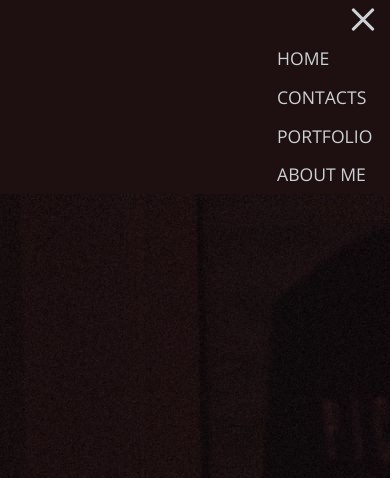
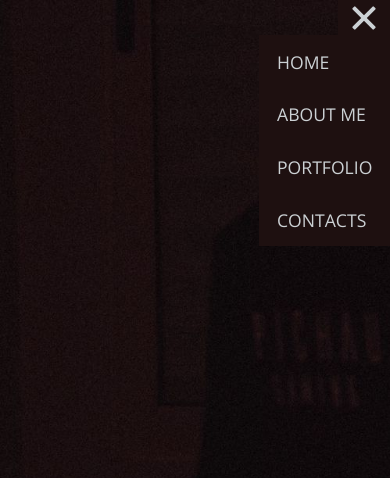
Before and after one commit to tolache/portfolio, a plain HTML site: page src/index.html in a window 390 px wide. Both pictures are taken after a click on the label 363 px from the left and 19 px from the top of the page. Shown: the top 478 px of the page. Drawn offline with nearby package versions, Linux system fonts and the light colour scheme.

Commit message:
Re-implement hamburger menu with JavaScript

```diff
--- a/src/css/style.css
+++ b/src/css/style.css
@@ -10,7 +10,8 @@
 }
 
 header {
-    background: url("../images/bg.jpg");
+    background: url("../images/bg.jpg") no-repeat;
+    background-size: cover;
     color: #ccd1d4;
     height: 100vh;
 }
@@ -20,26 +21,28 @@ nav {
     width: 100%;
     background: #1e1010;
     z-index: 2;
+    height: 2.2em;
+    transition: background-color 0.3s;
 }
 
-nav > ul {
+.navbar__menu--horizontal {
     display: flex;
     flex-flow: row nowrap;
     justify-content: flex-end;
     list-style: none inside;
-    --item-height: 2.2em;
+    height: 100%;
 }
 
-.navbar__item {
+.menu__item {
     font-size: 1.1em;
-    height: var(--item-height);
+    background: #1e1010;
 }
 
-.navbar__item:hover {
+.menu__item:hover {
     background: #eda785;
 }
 
-.navbar__item a {
+.menu__item a {
     display:flex;
     color: #ccd1d4;
     text-decoration: none;
@@ -49,8 +52,16 @@ nav > ul {
     align-items: center;
 }
 
-.navbar__item > a:hover {
+.menu__item > a:hover {
     color: #1e1010;
+}
+
+.hamburger {
+    position: absolute;
+    visibility: hidden;
+    top: 0;
+    right: 0;
+    height: 100%;
 }
 
 #hamburger-checkbox {
@@ -58,7 +69,7 @@ nav > ul {
 }
 
 .hamburger-icon {
-    display: none;
+    display: flex;
     flex-flow: column nowrap;
     height: 100%;
     justify-content: center;
@@ -68,50 +79,62 @@ nav > ul {
 }
 
 .hamburger-icon__part {
-    height: 3px;
+    height: 4px;
     width: 30px;
     background: #ccd1d4;
-    margin: 3px;
+    margin: 2px;
     border-radius: 1px;
     transition: transform 0.3s ease;
 }
 
-.navbar__item:hover .hamburger-icon__part {
+.menu__item:hover .hamburger-icon__part {
     background: #1e1010;
 }
 
-#hamburger-checkbox:checked ~ .navbar__item .hamburger-icon__part--top {
-    transform: translateY(300%) rotateZ(45deg);
+#hamburger-checkbox:checked ~ .hamburger-icon .hamburger-icon__part--top {
+    transform: translateY(200%) rotateZ(45deg);
 }
 
-#hamburger-checkbox:checked ~ .navbar__item .hamburger-icon__part--mid {
+#hamburger-checkbox:checked ~ .hamburger-icon .hamburger-icon__part--mid {
     transform-origin: left;
     transform: scale(0, 1);
 }
 
-#hamburger-checkbox:checked ~ .navbar__item .hamburger-icon__part--bot {
-    transform: translateY(-300%) rotateZ(-45deg);
+#hamburger-checkbox:checked ~ .hamburger-icon .hamburger-icon__part--bot {
+    transform: translateY(-200%) rotateZ(-45deg);
+}
+
+.navbar__menu--vertical {
+    position: absolute;
+    display: flex;
+    flex-flow: column nowrap;
+    top: 2.2em;
+    right: 0;
+    float: right;
+    list-style: none inside;
+}
+
+.navbar__menu--vertical > .menu__item {
+    height: 3em;
+    transition: height 0.3s ease;
+}
+
+#hamburger-checkbox:not(:checked) ~ .navbar__menu--vertical > .menu__item {
+    height: 0;
+    overflow: hidden;
 }
 
 @media only screen and (max-width: 900px) {
-    .hamburger-icon {
-        display: flex;
+    nav {
+        background: #1e101000;
     }
 
-    nav > ul {
-        flex-flow: column-reverse nowrap;
-        float: right;
+    .navbar__menu--horizontal {
+        visibility: hidden;
     }
 
-    .navbar__item:not(:last-child) {
-        height: 0;
-        overflow-y: hidden;
-        transition: height 0.3s ease;
-    }
-
-    #hamburger-checkbox:checked ~ .navbar__item:not(:last-child) {
-        height: var(--item-height);
-        overflow-y: visible;
+    .hamburger {
+        visibility: unset;
     }
 }
 
--- a/src/index.html
+++ b/src/index.html
@@ -12,20 +12,21 @@
 
 <header>
     <nav>
-        <ul>
+        <ul class="navbar__menu--horizontal">
+            <li class="menu__item"><a href="#about">About me</a></li>
+            <li class="menu__item"><a href="#portfolio">Portfolio</a></li>
+            <li class="menu__item"><a href="#contacts">Contacts</a></li>
+            <li class="menu__item"><a href="#">Home</a></li>
+        </ul>
+        <div class="hamburger">
             <input type="checkbox" id="hamburger-checkbox">
-            <li class="navbar__item"><a href="#about">About me</a></li>
-            <li class="navbar__item"><a href="#portfolio">Portfolio</a></li>
-            <li class="navbar__item"><a href="#contacts">Contacts</a></li>
-            <li class="navbar__item"><a href="#">Home</a></li>
-            <li class="navbar__item">
-                <label class="hamburger-icon" for="hamburger-checkbox">
-                    <div class="hamburger-icon__part hamburger-icon__part--top"></div>
-                    <div class="hamburger-icon__part hamburger-icon__part--mid"></div>
-                    <div class="hamburger-icon__part hamburger-icon__part--bot"></div>
-                </label>
-            </li>
-        </ul>
+            <label class="hamburger-icon menu__item" for="hamburger-checkbox">
+                <span class="hamburger-icon__part hamburger-icon__part--top"></span>
+                <span class="hamburger-icon__part hamburger-icon__part--mid"></span>
+                <span class="hamburger-icon__part hamburger-icon__part--bot"></span>
+            </label>
+            <ul class="navbar__menu--vertical"><!--Populated through JS--></ul>
+        </div>
     </nav>
     <div class="header-title-container">
         <div class="header-title-container__item left-spacer"></div>
--- a/src/js/script.js
+++ b/src/js/script.js
@@ -1,19 +1,19 @@
+populateHamburgerMenu();
+
 function openProjectPopup(projectId) {
     if (document.getElementsByClassName('window active').length > 0) {
         closeProjectPopup();
     }
 
     let idClassSelector = `#${projectId}.window`;
-    console.log(idClassSelector);
     let popupTemplate = document.querySelectorAll(idClassSelector)[0];
-    console.log(popupTemplate);
 
     let newPopup = document.createElement('div');
     newPopup.setAttribute('class', popupTemplate.getAttribute('class'));
     let popupContent = popupTemplate.content.cloneNode(true);
     newPopup.appendChild(popupContent);
 
-    insertAfter(newPopup, document.getElementsByClassName("portfolio-container")[0]);
+    insertAfter(newPopup, document.getElementsByClassName('portfolio-container')[0]);
     newPopup.setAttribute('class', newPopup.getAttribute('class') + ' active');
 
     function insertAfter(newNode, afterNode) {
@@ -25,3 +25,15 @@ function closeProjectPopup() {
     let popup = document.getElementsByClassName('window active')[0];
     popup.parentNode.removeChild(popup);
 }
+
+function populateHamburgerMenu() {
+    const horizontalMenu = document.getElementsByClassName('navbar__menu--horizontal')[0];
+    let verticalMenu = document.getElementsByClassName('navbar__menu--vertical')[0];
+    const homeItemIndex = horizontalMenu.children.length-1;
+    const homeItemCone = horizontalMenu.children[horizontalMenu.children.length-1].cloneNode(true);
+    verticalMenu.appendChild(homeItemCone);
+    for (let menuItemIndex = 0; menuItemIndex < homeItemIndex; menuItemIndex++) {
+        const menuItemCone = horizontalMenu.children[menuItemIndex].cloneNode(true);
+        verticalMenu.appendChild(menuItemCone);
+    }
+}
```
